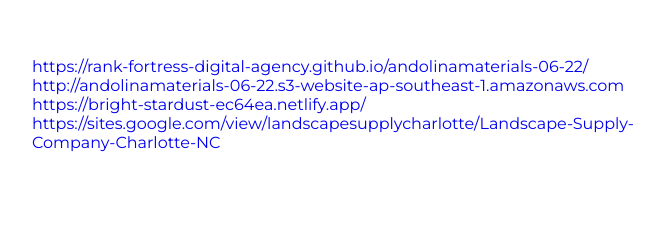
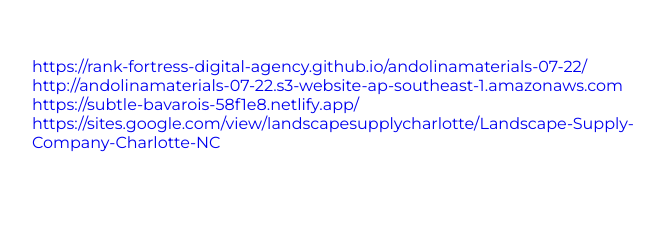
Before and after one commit to Rank-Fortress-Digital-Agency/andolinamaterials-07-22, a plain HTML site: page index.html in a window 1280 px wide. Shown: the part 8265-8492 px from the top of the page, 136-806 px from the left. Drawn offline with Linux system fonts and the light colour scheme.

Commit message:
Add files via upload

```diff
--- a/index.html
+++ b/index.html
@@ -208,7 +208,7 @@ img {
           Mulch is an often overlooked but essential part of any successful landscaping project. Not only does it add color and texture to your flower beds, but it also serves a very practical purpose by controlling weeds and moisture. At Andolina Materials, we offer high-quality mulch sourced from local suppliers. Our mulch is environmentally friendly and sustainable, making it the perfect choice for any landscaping project. We also offer delivery services to make sure you get your mulch when and where you need it.
         </p>
         <a class="button-link"
-            href="https://andolinamaterials.com/andolina-the-major-components-to-a-perfect-landscape/">Read Post</a>
+            href="https://andolinamaterials.com/why-you-should-use-mulch-in-your-landscaping/">Read Post</a>
       </section>
 
       <section style="background-color: white; padding: 20px; box-shadow: rgba(17, 17, 26, 0.1) 0px 8px 24px, rgba(17, 17, 26, 0.1) 0px 16px 56px, rgba(17, 17, 26, 0.1) 0px 24px 80px; padding: 20px; border-radius: 40px;">
@@ -406,9 +406,9 @@ img {
 
       <section>
 
-        <a target="_bLank" href="https://rank-fortress-digital-agency.github.io/andolinamaterials-06-22/">https://rank-fortress-digital-agency.github.io/andolinamaterials-06-22/</a><br>
-        <a target="_bLank" href="http://andolinamaterials-06-22.s3-website-ap-southeast-1.amazonaws.com">http://andolinamaterials-06-22.s3-website-ap-southeast-1.amazonaws.com</a><br>
-        <a target="_bLank" href="https://bright-stardust-ec64ea.netlify.app/">https://bright-stardust-ec64ea.netlify.app/</a><br>
+        <a target="_bLank" href="https://rank-fortress-digital-agency.github.io/andolinamaterials-07-22/">https://rank-fortress-digital-agency.github.io/andolinamaterials-07-22/</a><br>
+        <a target="_bLank" href="http://andolinamaterials-07-22.s3-website-ap-southeast-1.amazonaws.com">http://andolinamaterials-07-22.s3-website-ap-southeast-1.amazonaws.com</a><br>
+        <a target="_bLank" href="https://subtle-bavarois-58f1e8.netlify.app/">https://subtle-bavarois-58f1e8.netlify.app/</a><br>
         <a target="_bLank" href="https://sites.google.com/view/landscapesupplycharlotte/Landscape-Supply-Company-Charlotte-NC">https://sites.google.com/view/landscapesupplycharlotte/Landscape-Supply-Company-Charlotte-NC</a><br>
 
       </section>
```
